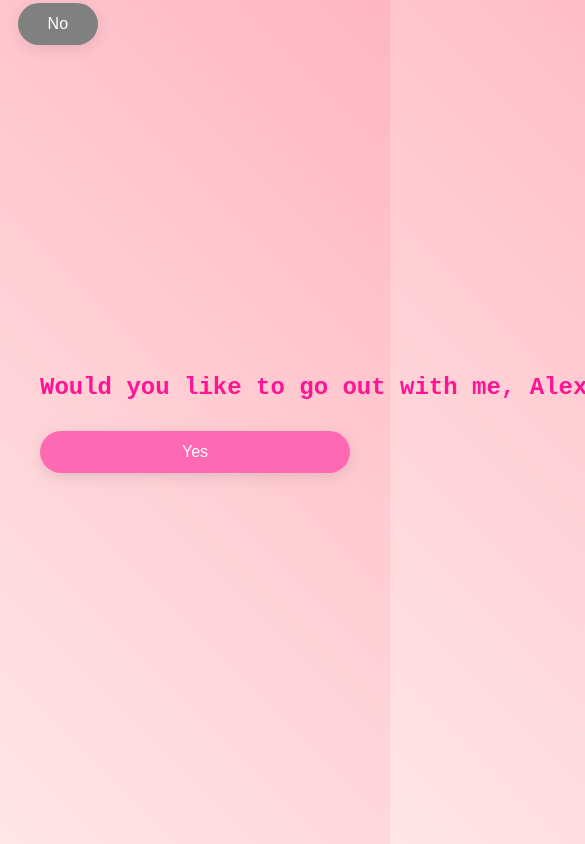
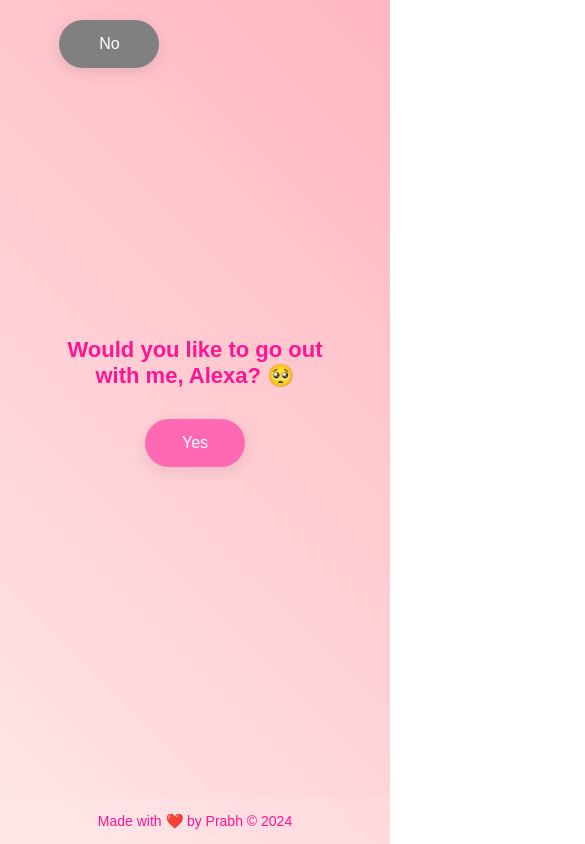
Before and after one commit to Not-Prabhpreet/We-should-go-out, a plain HTML site: page index.html in a window 390 px wide. Both pictures are taken after a click on the button "No". Shown: the top 844 px of the page, 585 px wide, since content can reach past the window. Drawn offline with nearby package versions, Linux system fonts and the light colour scheme.

Commit message:
added footer

```diff
--- a/index.html
+++ b/index.html
@@ -2,24 +2,23 @@
 <html lang="en">
 <head>
     <meta charset="UTF-8">
-    <meta name="viewport" content="width=device-width, initial-scale=1.0">
+    <meta name="viewport" content="width=device-width, initial-scale=1.0, maximum-scale=1.0, user-scalable=no">
     <title>A Special Question</title>
     <link rel="stylesheet" href="styles.css">
-    <!-- Updated confetti CDN -->
     <script src="https://cdn.jsdelivr.net/npm/canvas-confetti@1.5.1/dist/confetti.browser.min.js"></script>
 </head>
 <body>
     <div class="container">
         <div class="question">
-            <pre>Would you like to go out with me, Alexa? 🥺</pre>
+            Would you like to go out with me, Alexa? 🥺
         </div>
         <div class="buttons">
             <button id="yesBtn" onclick="handleYes()">Yes</button>
-            <button id="noBtn" onmouseover="moveButton()">No</button>
+            <button id="noBtn" ontouchstart="moveButton()" onmouseover="moveButton()">No</button>
         </div>
         <div id="success" class="success">
             <div class="success-yay">YAY! 🎉</div>
-            <div class="success-message">Lessgooooo!!</div>
+            <div class="success-message">LESSGOOO!!</div>
             <div class="gif-container">
                 <div class="video-wrapper">
                     <div style="width:100%;height:0;padding-bottom:63%;position:relative;">
@@ -37,6 +36,9 @@
             </div>
         </div>
     </div>
+    <footer class="footer">
+      Made with <span class="heart">❤️</span> by Prabh © 2024
+  </footer>
     <script src="script.js"></script>
 </body>
 </html>
--- a/script.js
+++ b/script.js
@@ -1,26 +1,39 @@
 function moveButton() {
   const noBtn = document.getElementById('noBtn');
-  const maxX = window.innerWidth - noBtn.offsetWidth;
-  const maxY = window.innerHeight - noBtn.offsetHeight;
 
-  const newX = Math.random() * maxX;
-  const newY = Math.random() * maxY;
+  // Get viewport dimensions
+  const viewportWidth = window.innerWidth;
+  const viewportHeight = window.innerHeight;
 
+  // Button dimensions
+  const buttonWidth = noBtn.offsetWidth;
+  const buttonHeight = noBtn.offsetHeight;
+
+  // Calculate safe boundaries (keeping button fully visible)
+  const maxX = viewportWidth - buttonWidth - 20; // 20px safety margin
+  const maxY = viewportHeight - buttonHeight - 20;
+
+  // Generate random position within safe boundaries
+  let newX = Math.min(Math.max(20, Math.random() * maxX), maxX);
+  let newY = Math.min(Math.max(20, Math.random() * maxY), maxY);
+
+  // Apply new position
   noBtn.style.position = 'fixed';
-  noBtn.style.left = newX + 'px';
-  noBtn.style.top = newY + 'px';
+  noBtn.style.left = `${newX}px`;
+  noBtn.style.top = `${newY}px`;
+  noBtn.style.zIndex = '9999';
 }
 
 function frameLoop() {
   confetti({
-      particleCount: 4,
+      particleCount: 2,
       angle: 60,
       spread: 55,
       origin: { x: 0 },
       colors: ['#FF69B4', '#FFB6C1', '#FFC0CB']
   });
   confetti({
-      particleCount: 4,
+      particleCount: 2,
       angle: 120,
       spread: 55,
       origin: { x: 1 },
--- a/styles.css
+++ b/styles.css
@@ -2,11 +2,13 @@
   margin: 0;
   padding: 0;
   box-sizing: border-box;
+  touch-action: manipulation;
 }
 
 body {
   margin: 0;
   min-height: 100vh;
+  min-height: -webkit-fill-available;
   display: flex;
   flex-direction: column;
   justify-content: center;
@@ -14,42 +16,49 @@ body {
   background: linear-gradient(45deg, #FFE6E6, #FFB6C1);
   font-family: Arial, sans-serif;
   padding: 20px;
+  overflow: hidden;
+  position: fixed;
+  width: 100%;
+  height: 100%;
+}
+
+html {
+  height: -webkit-fill-available;
 }
 
 .container {
   text-align: center;
-  width: 100%;
+  width: 90%;
   max-width: 600px;
-  padding: 0 20px;
+  position: relative;
+  z-index: 1;
 }
 
 .question {
-  font-size: clamp(24px, 5vw, 28px);
-  margin-bottom: 30px;
+  font-size: clamp(22px, 5vw, 28px);
+  margin-bottom: clamp(20px, 4vh, 30px);
   color: #FF1493;
   font-weight: bold;
+  padding: 0 10px;
 }
 
 .buttons {
   display: flex;
-  gap: 20px;
+  gap: clamp(15px, 3vw, 20px);
   justify-content: center;
-  margin-top: 20px;
-  flex-wrap: wrap;
+  margin-top: clamp(15px, 3vh, 20px);
 }
 
 button {
-  padding: clamp(12px, 3vw, 15px) clamp(30px, 5vw, 40px);
+  padding: clamp(10px, 2.5vh, 15px) clamp(25px, 4vw, 40px);
   font-size: clamp(16px, 4vw, 20px);
   border: none;
   border-radius: 25px;
   cursor: pointer;
   transition: all 0.3s ease;
   box-shadow: 0 4px 15px rgba(0,0,0,0.1);
-}
-
-button:hover {
-  transform: scale(1.05);
+  -webkit-tap-highlight-color: transparent;
+  touch-action: manipulation;
 }
 
 #yesBtn {
@@ -60,6 +69,8 @@ button:hover {
 #noBtn {
   background-color: #808080;
   color: white;
+  position: relative;
+  z-index: 2;
 }
 
 .success {
@@ -72,32 +83,34 @@ button:hover {
   width: 90%;
   max-width: 600px;
   padding: 20px;
+  z-index: 10;
 }
 
 .success-yay {
-  font-size: clamp(36px, 8vw, 48px);
+  font-size: clamp(32px, 8vw, 48px);
   font-weight: bold;
   color: #FF1493;
-  margin-bottom: 20px;
+  margin-bottom: clamp(15px, 3vh, 20px);
   animation: popIn 0.5s ease-out, bounce 2s ease-in-out infinite;
 }
 
 .success-message {
-  font-size: clamp(24px, 6vw, 32px);
+  font-size: clamp(20px, 6vw, 32px);
   color: #FF69B4;
-  margin-bottom: 30px;
+  margin-bottom: clamp(20px, 4vh, 30px);
   animation: fadeIn 1s ease-out 0.5s both;
+  padding: 0 10px;
 }
 
 .gif-container {
-  margin-top: 20px;
+  margin-top: clamp(15px, 3vh, 20px);
   opacity: 0;
   transform: translateY(20px);
   animation: fadeInGif 1s ease-out 1s forwards;
+  width: 100%;
   display: flex;
-  flex-direction: column;
+  justify-content: center;
   align-items: center;
-  width: 100%;
 }
 
 .video-wrapper {
@@ -105,16 +118,29 @@ button:hover {
   overflow: hidden;
   box-shadow: 0 4px 15px rgba(0,0,0,0.1);
   background: white;
-  width: 100%;
-  max-width: 400px;
-  margin: 0 auto;
+  width: min(90vw, 400px);  /* Responsive width */
+  position: relative;
 }
 
+/* Style for the iframe container div */
+.video-wrapper > div {
+  width: 100%;
+  height: 0;
+  padding-bottom: 100%; /* Make it square */
+  position: relative;
+  overflow: hidden;
+}
+
+/* Style for the iframe itself */
 .giphy-embed {
+  position: absolute;
+  top: 0;
+  left: 0;
+  width: 100% !important;
+  height: 100% !important;
   border: none;
   display: block;
 }
-
 @keyframes popIn {
   0% { transform: scale(0); }
   70% { transform: scale(1.2); }
@@ -142,18 +168,67 @@ button:hover {
   50% { transform: translateY(-15px); }
 }
 
-.success-yay, .success-message {
-  text-shadow: 2px 2px 4px rgba(0, 0, 0, 0.1);
+@media (max-width: 480px) {
+  .buttons {
+      flex-direction: row;
+      justify-content: center;
+      gap: 20px;
+  }
+
+  button {
+      min-width: 100px;
+  }
+
+  body {
+      position: fixed;
+      overflow: hidden;
+  }
+}
+/* Add these styles to your existing CSS */
+.footer {
+  position: fixed;
+  bottom: 0;
+  left: 0;
+  width: 100%;
+  text-align: center;
+  padding: 15px;
+  color: #FF1493;
+  font-size: clamp(14px, 3vw, 16px);
+  background: rgba(255, 255, 255, 0.1);
+  backdrop-filter: blur(5px);
+  z-index: 1000;
 }
 
-/* Media Queries for better responsiveness */
-@media (max-width: 480px) {
-  .buttons {
-      flex-direction: column;
-      gap: 15px;
+.heart {
+  display: inline-block;
+  animation: heartBeat 1.2s infinite;
+  transform-origin: center;
+}
+
+@keyframes heartBeat {
+  0% {
+      transform: scale(1);
   }
-
-  .video-wrapper {
-      width: 90%;
+  14% {
+      transform: scale(1.3);
+  }
+  28% {
+      transform: scale(1);
+  }
+  42% {
+      transform: scale(1.3);
+  }
+  70% {
+      transform: scale(1);
   }
 }
+
+/* Update your existing body padding to account for footer */
+body {
+  padding-bottom: 60px;  /* Add this line to existing body style */
+}
+
+/* Update success container to not overlap with footer */
+.success {
+  padding-bottom: 60px;  /* Add this line to existing success style */
+}
```
